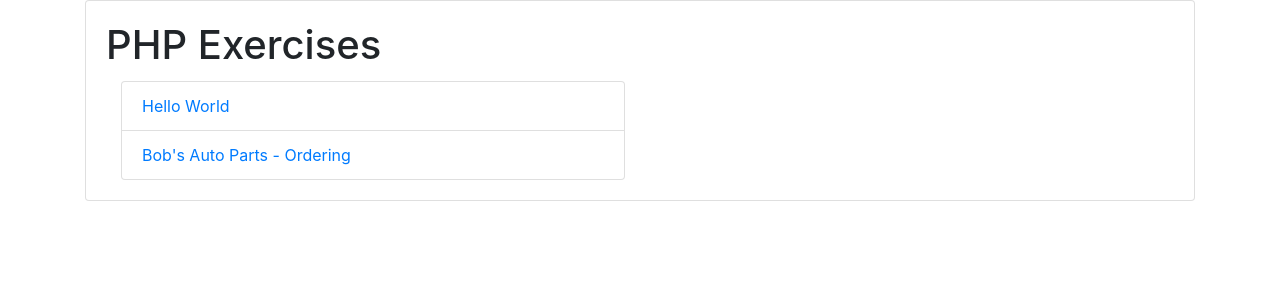
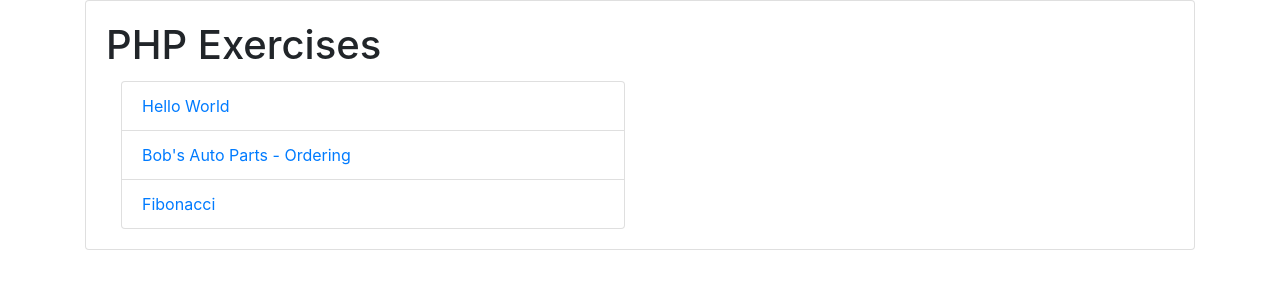
Before and after one commit to toledobrendo/llama-php, a PHP site: page / in a window 1280 px wide. Shown: the top 300 px of the page. Run offline with PHP 8.4, Linux system fonts and the light colour scheme.

Commit message:
Assignment-Fibonacci Generator

```diff
--- a/index.php
+++ b/index.php
@@ -21,6 +21,9 @@
               <li class="list-group-item">
                 <a href="bobs-auto-parts/order-form.php">Bob's Auto Parts - Ordering</a>
               </li>
+              <li class="list-group-item">
+                <a href="fibonacci.php">Fibonacci</a>
+              </li>
             </ul>
           </div>
         </div>
```
